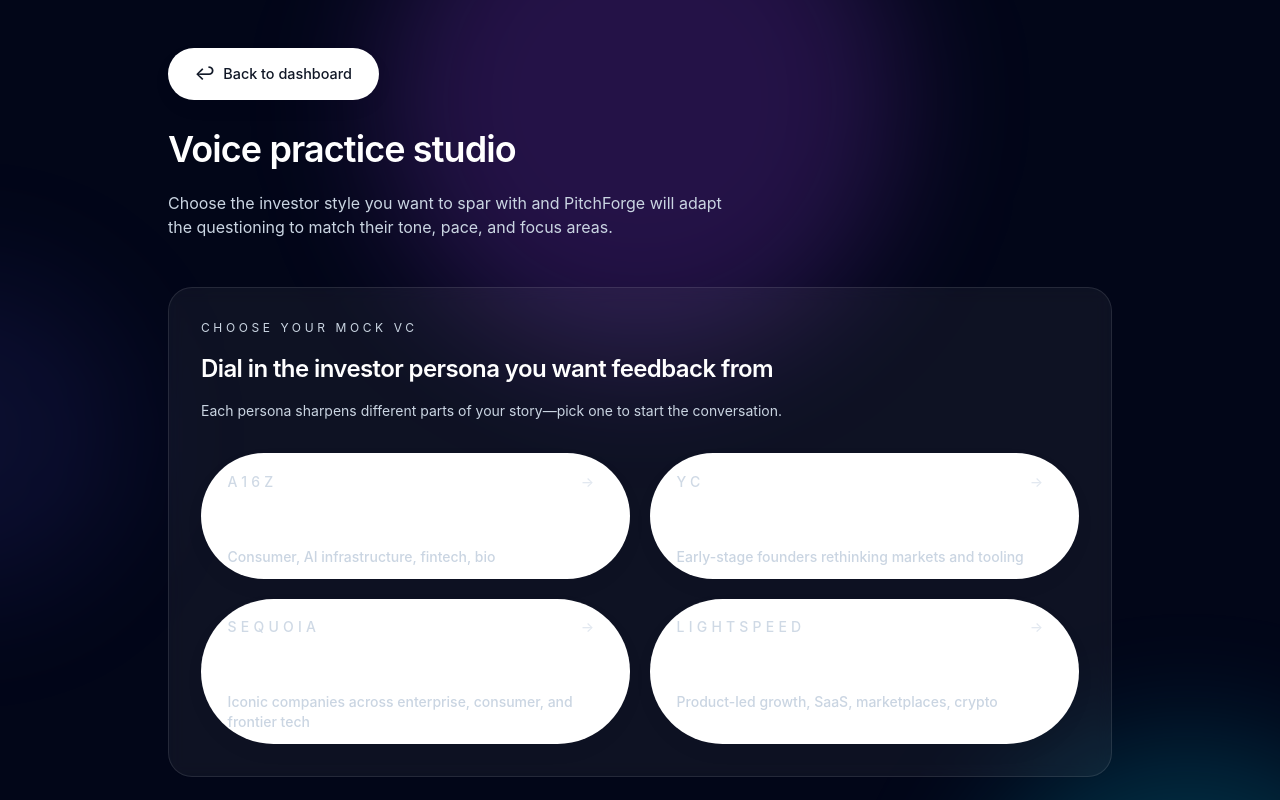
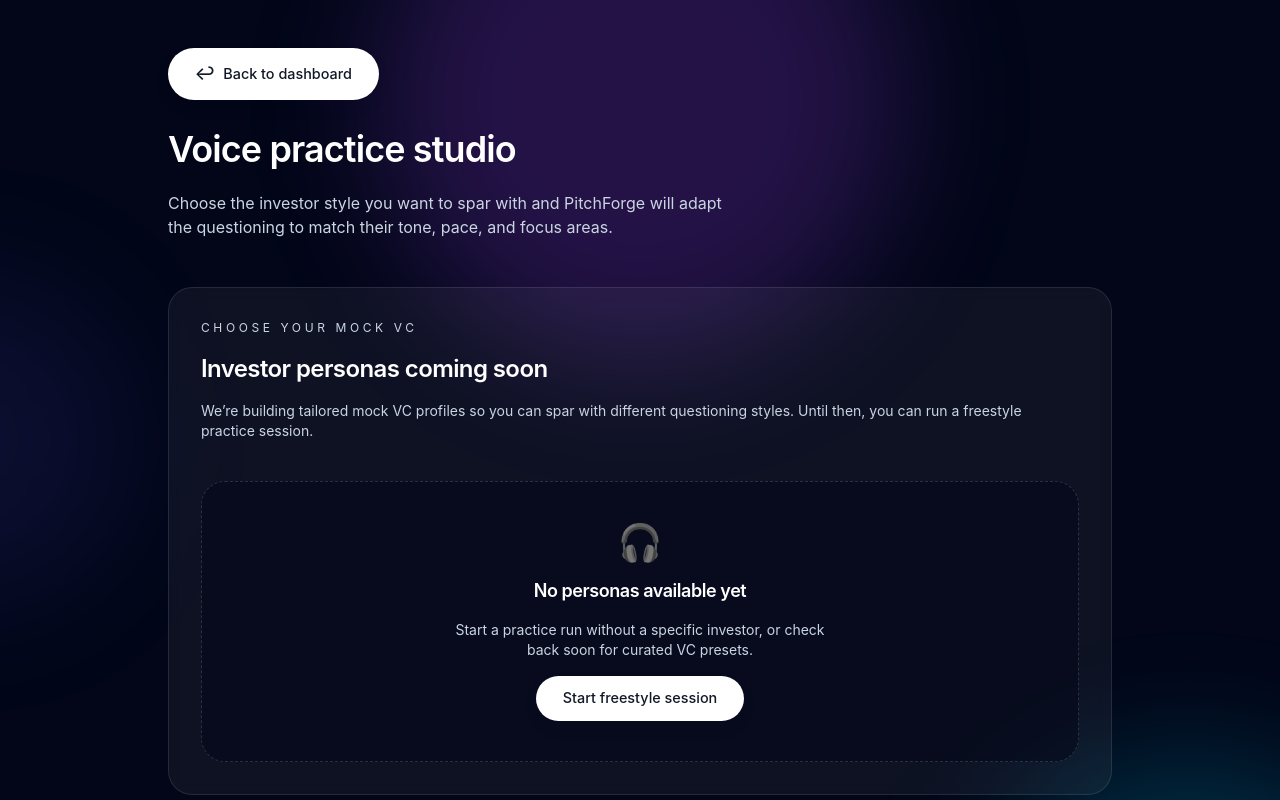
Before and after one commit to RahimMirani/PitchForge, a React (Vite) app in the folder frontend/: page /practice in a window 1280 px wide. Shown: the top 800 px of the page. Built offline with nearby package versions, Linux system fonts and the light colour scheme.

Commit message:
Updates to the list of personas

```diff
--- a/frontend/src/pages/VoicePractice.tsx
+++ b/frontend/src/pages/VoicePractice.tsx
@@ -1,28 +1,4 @@
-import { useState } from 'react'
 import { useNavigate } from 'react-router-dom'
-
-const vcFirms = [
-  {
-    name: 'Andreessen Horowitz',
-    short: 'a16z',
-    focus: 'Consumer, AI infrastructure, fintech, bio',
-  },
-  {
-    name: 'Y Combinator',
-    short: 'YC',
-    focus: 'Early-stage founders rethinking markets and tooling',
-  },
-  {
-    name: 'Sequoia Capital',
-    short: 'Sequoia',
-    focus: 'Iconic companies across enterprise, consumer, and frontier tech',
-  },
-  {
-    name: 'Lightspeed Venture Partners',
-    short: 'Lightspeed',
-    focus: 'Product-led growth, SaaS, marketplaces, crypto',
-  },
-]
 
 const mockDecks = [
   { id: '1', title: 'FinTech Startup', summary: 'Modern treasury for SMBs.' },
@@ -32,20 +8,6 @@
 
 export function VoicePractice() {
   const navigate = useNavigate()
-  const [selectedFirm, setSelectedFirm] = useState<string | null>(null)
-  const [isModalOpen, setIsModalOpen] = useState(false)
-
-  const openFirmModal = (firmShort: string) => {
-    setSelectedFirm(firmShort)
-    setIsModalOpen(true)
-  }
-
-  const handleStartSession = (deckId?: string) => {
-    setIsModalOpen(false)
-    // TODO: connect selected firm + deck to voice session kickoff
-  }
-
-  const firmDetails = vcFirms.find((firm) => firm.short === selectedFirm)
 
   return (
     <div className="relative min-h-screen overflow-hidden bg-slate-950 text-slate-100">
@@ -76,31 +38,21 @@
           <div className="rounded-3xl border border-white/10 bg-white/5 p-8 backdrop-blur">
             <div className="flex flex-col gap-4">
               <p className="text-xs uppercase tracking-[0.3em] text-slate-300">Choose your mock VC</p>
-              <h2 className="text-2xl font-semibold text-white">Dial in the investor persona you want feedback from</h2>
+              <h2 className="text-2xl font-semibold text-white">Investor personas coming soon</h2>
               <p className="text-sm text-slate-300">
-                Each persona sharpens different parts of your story—pick one to start the conversation.
+                We&rsquo;re building tailored mock VC profiles so you can spar with different questioning styles. Until then, you can run a freestyle practice session.
               </p>
             </div>
 
-            <div className="mt-8 grid gap-5 sm:grid-cols-2">
-              {vcFirms.map((firm) => (
-                <button
-                  key={firm.short}
-                  onClick={() => openFirmModal(firm.short)}
-                  className="group flex flex-col items-start gap-4 rounded-2xl border border-white/10 bg-slate-950/60 p-6 text-left transition hover:border-white/30 hover:bg-slate-950/80"
-                >
-                  <div className="flex w-full items-center justify-between">
-                    <span className="text-sm uppercase tracking-[0.3em] text-slate-300/90">{firm.short}</span>
-                    <span className="inline-flex h-8 w-8 items-center justify-center rounded-full border border-white/10 text-sm text-slate-200 transition group-hover:border-white/40 group-hover:text-white">
-                      →
-                    </span>
-                  </div>
-                  <div>
-                    <h3 className="text-lg font-semibold text-white">{firm.name}</h3>
-                    <p className="mt-2 text-sm text-slate-300">{firm.focus}</p>
-                  </div>
-                </button>
-              ))}
+            <div className="mt-10 flex flex-col items-center justify-center gap-4 rounded-3xl border border-dashed border-white/15 bg-slate-950/50 p-10 text-center">
+              <span className="text-4xl">🎧</span>
+              <h3 className="text-lg font-semibold text-white">No personas available yet</h3>
+              <p className="max-w-sm text-sm text-slate-300">
+                Start a practice run without a specific investor, or check back soon for curated VC presets.
+              </p>
+              <button className="rounded-full bg-white px-6 py-2 text-sm font-semibold text-slate-950 transition hover:bg-slate-100">
+                Start freestyle session
+              </button>
             </div>
           </div>
 
@@ -123,45 +75,7 @@
           </div>
         </main>
 
-        {isModalOpen && firmDetails && (
-          <div className="fixed inset-0 z-20 flex items-center justify-center bg-slate-950/80 px-4 py-10 backdrop-blur">
-            <div className="w-full max-w-lg rounded-3xl border border-white/10 bg-slate-950/90 p-8 shadow-2xl">
-              <div className="flex items-start justify-between">
-                <div>
-                  <p className="text-xs uppercase tracking-[0.3em] text-slate-400">Mock VC</p>
-                  <h3 className="mt-2 text-2xl font-semibold text-white">{firmDetails.name}</h3>
-                  <p className="mt-2 text-sm text-slate-300">{firmDetails.focus}</p>
-                </div>
-                <button
-                  onClick={() => setIsModalOpen(false)}
-                  className="rounded-full border border-white/10 px-3 py-1 text-sm text-slate-300 transition hover:border-white/30 hover:text-white"
-                >
-                  Close
-                </button>
-              </div>
-
-              <div className="mt-6 space-y-3">
-                {mockDecks.map((deck) => (
-                  <button
-                    key={deck.id}
-                    onClick={() => handleStartSession(deck.id)}
-                    className="w-full rounded-2xl border border-white/10 bg-slate-900/70 p-5 text-left transition hover:border-white/30 hover:bg-slate-900/90"
-                  >
-                    <p className="text-sm font-semibold text-white">{deck.title}</p>
-                    <p className="mt-1 text-xs text-slate-300">{deck.summary}</p>
-                  </button>
-                ))}
-
-                <button
-                  onClick={() => handleStartSession()}
-                  className="w-full rounded-2xl border border-dashed border-white/20 bg-slate-900/40 p-5 text-left text-sm font-semibold text-slate-200 transition hover:border-white/30 hover:bg-slate-900/70"
-                >
-                  Practice without a deck
-                </button>
-              </div>
-            </div>
-          </div>
-        )}
+        {/* Investor personas will return once presets are defined */}
       </div>
     </div>
   )
```
